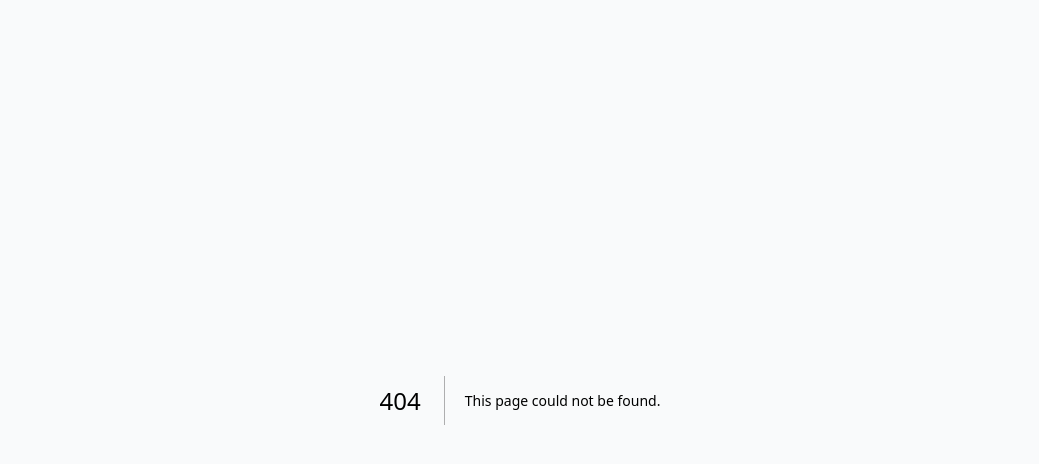
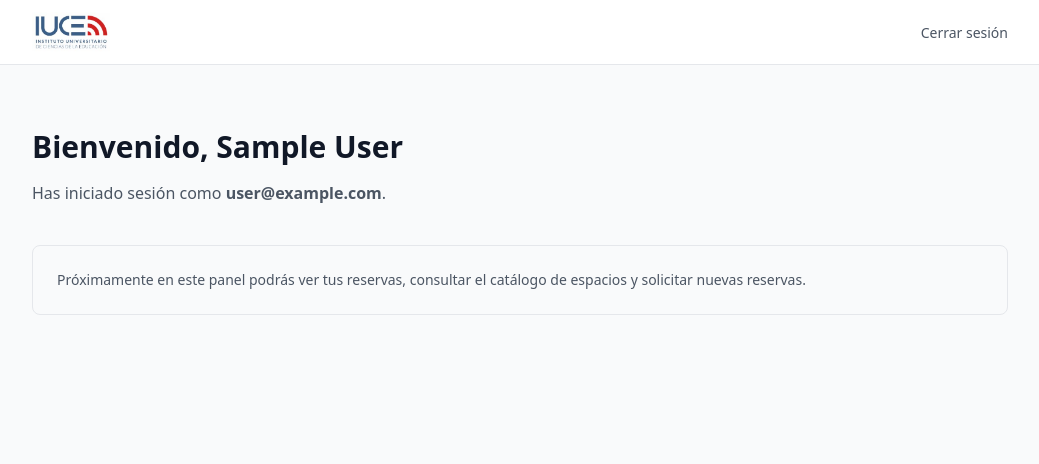
Before and after one commit to ShockyDEV/IUCE-Reservas-TFG, a Next.js app: page /dashboard in a window 1280 px wide. Before the commit this address had no page. Shown: the top 464 px of the page, without its empty margins (120-1159 px from the left). Built offline with nearby package versions, Linux system fonts and the light colour scheme; no server answers; sample sign-in values are in the browser's storage.

Commit message:
feat: dashboard placeholder y acceso desde la landing
Añade la ruta /dashboard (server component) que lee la sesión y
muestra un saludo con el email del usuario. Incluye botón de cerrar
sesión vía server action. La landing ahora enlaza a /auth/signin.

Relacionado con US-011. Cierra Sprint 1.

```diff
--- /dev/null
+++ b/src/app/(dashboard)/dashboard/page.tsx
@@ -0,0 +1,64 @@
+import { auth, signOut } from "@/lib/auth";
+import { redirect } from "next/navigation";
+import Image from "next/image";
+import Link from "next/link";
+
+export default async function DashboardPage() {
+  const session = await auth();
+
+  if (!session?.user) {
+    redirect("/auth/signin");
+  }
+
+  const user = session.user;
+
+  return (
+    <main className="min-h-screen flex flex-col">
+      <header className="border-b border-gray-200 bg-white">
+        <div className="mx-auto flex h-16 max-w-5xl items-center justify-between px-6">
+          <Link href="/" className="flex items-center">
+            <Image
+              src="/images/iuce-logo.png"
+              alt="IUCE"
+              width={120}
+              height={48}
+              className="h-10 w-auto"
+              priority
+            />
+          </Link>
+          <form
+            action={async () => {
+              "use server";
+              await signOut({ redirectTo: "/" });
+            }}
+          >
+            <button
+              type="submit"
+              className="text-sm text-gray-600 hover:text-gray-900"
+            >
+              Cerrar sesión
+            </button>
+          </form>
+        </div>
+      </header>
+
+      <section className="flex-1">
+        <div className="mx-auto max-w-5xl px-6 py-16">
+          <h1 className="text-3xl font-bold text-gray-900">
+            Bienvenido, {user.name || user.email}
+          </h1>
+          <p className="mt-4 text-gray-600">
+            Has iniciado sesión como <strong>{user.email}</strong>.
+          </p>
+
+          <div className="mt-10 rounded-lg border border-gray-200 bg-gray-50 p-6">
+            <p className="text-sm text-gray-600">
+              Próximamente en este panel podrás ver tus reservas, consultar el
+              catálogo de espacios y solicitar nuevas reservas.
+            </p>
+          </div>
+        </div>
+      </section>
+    </main>
+  );
+}
--- a/src/app/page.tsx
+++ b/src/app/page.tsx
@@ -1,3 +1,4 @@
+import Link from "next/link";
 import Image from "next/image";
 
 export default function HomePage() {
@@ -13,7 +14,12 @@ export default function HomePage() {
             className="h-14 w-auto"
             priority
           />
-          <span className="text-sm text-gray-500">Sistema de Reservas</span>
+          <Link
+            href="/auth/signin"
+            className="rounded-md bg-blue-600 px-4 py-2 text-sm font-medium text-white hover:bg-blue-700"
+          >
+            Iniciar sesión
+          </Link>
         </div>
       </header>
 
@@ -48,9 +54,12 @@ export default function HomePage() {
           </div>
 
           <div className="mt-14">
-            <p className="text-sm text-gray-400">
-              Próximamente: inicio de sesión y reservas.
-            </p>
+            <Link
+              href="/auth/signin"
+              className="inline-flex items-center gap-2 rounded-md bg-blue-600 px-5 py-2.5 text-sm font-medium text-white hover:bg-blue-700"
+            >
+              Acceder con cuenta USAL →
+            </Link>
           </div>
         </div>
       </section>
```
